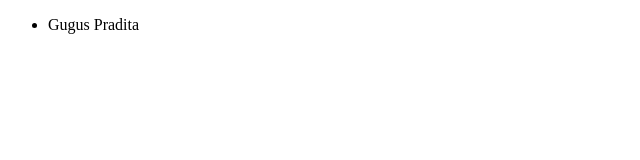
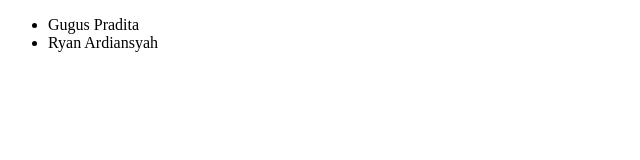
Before and after one commit to guguspradita/testing-collab-git, a plain HTML site: page staff.html in a window 1280 px wide. Shown: the whole page, without its empty margins (0-640 px from the left). Drawn offline with Linux system fonts and the light colour scheme.

Commit message:
Menambah data pada file staff

```diff
--- a/staff.html
+++ b/staff.html
@@ -9,6 +9,7 @@
 <body>
     <ul>
         <li>Gugus Pradita</li>
+        <li>Ryan Ardiansyah</li>
     </ul>
 </body>
 </html>
```
